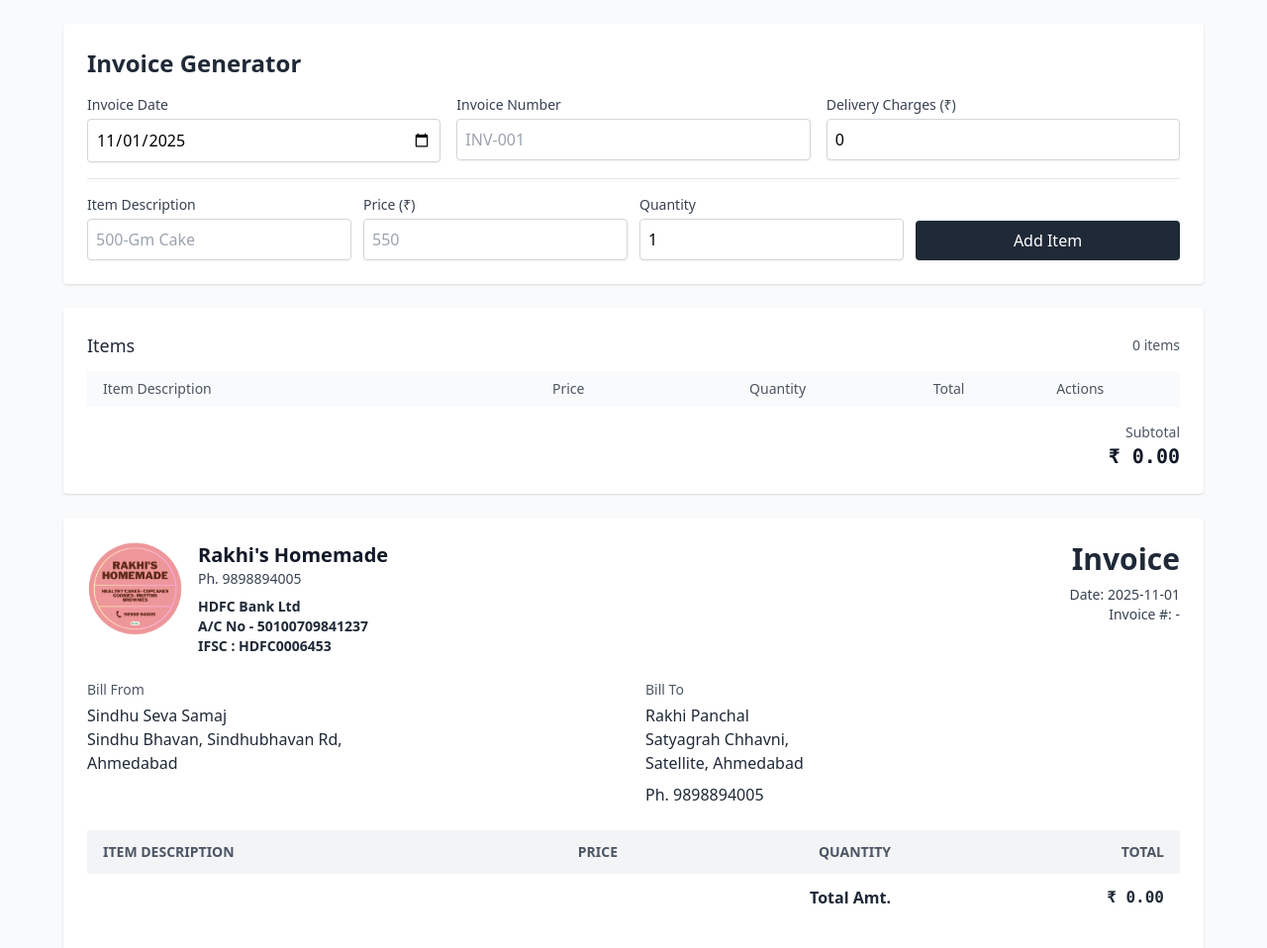
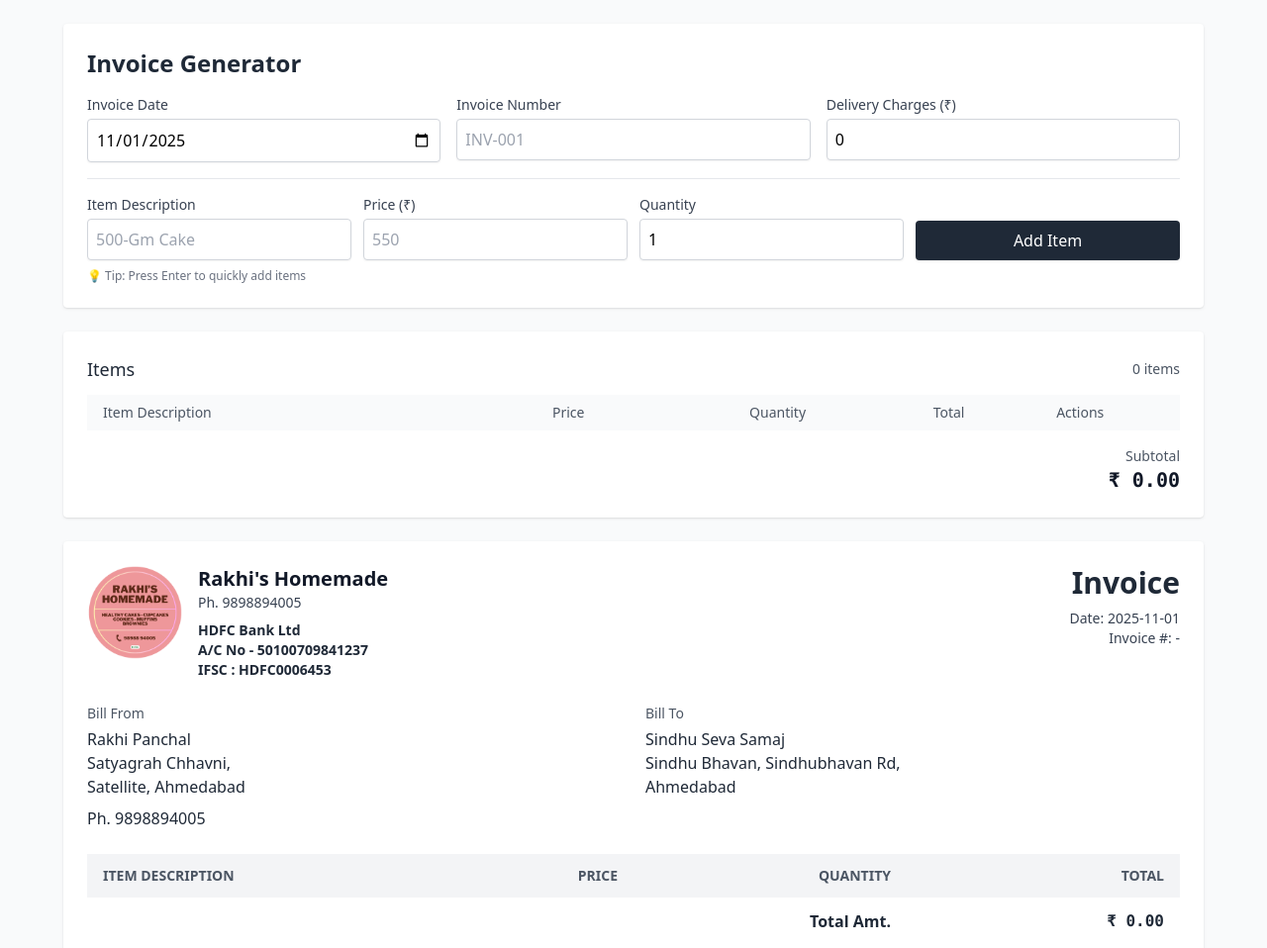
Before and after one commit to Mihir2811/Billing, a plain HTML site: page index.html in a window 1280 px wide. Shown: the top 958 px of the page at 99% size. Drawn offline with nearby package versions, Linux system fonts and the light colour scheme.

Commit message:
Update index.html

```diff
--- a/index.html
+++ b/index.html
@@ -92,7 +92,7 @@
       </div>
 
       <!-- Quick add note -->
-      <!-- <p class="text-xs text-gray-500 mt-2">💡 Tip: Press Enter to quickly add items</p> -->
+      <p class="text-xs text-gray-500 mt-2">💡 Tip: Press Enter to quickly add items</p>
     </div>
 
     <!-- Items table -->
@@ -159,12 +159,12 @@
       <div class="mt-6 grid grid-cols-1 md:grid-cols-2 gap-6">
         <div>
           <div class="text-sm text-gray-600 font-medium">Bill From</div>
-          <div class="text-gray-800 mt-1">Sindhu Seva Samaj<br>Sindhu Bhavan, Sindhubhavan Rd,<br>Ahmedabad</div>
+          <div class="text-gray-800 mt-1">Rakhi Panchal<br>Satyagrah Chhavni,<br>Satellite, Ahmedabad</div>
+          <div class="text-gray-800 mt-2">Ph. 9898894005</div>
         </div>
         <div>
           <div class="text-sm text-gray-600 font-medium">Bill To</div>
-          <div class="text-gray-800 mt-1">Rakhi Panchal<br>Satyagrah Chhavni,<br>Satellite, Ahmedabad</div>
-          <div class="text-gray-800 mt-2">Ph. 9898894005</div>
+          <div class="text-gray-800 mt-1">Sindhu Seva Samaj<br>Sindhu Bhavan, Sindhubhavan Rd,<br>Ahmedabad</div>
         </div>
       </div>
 
```
